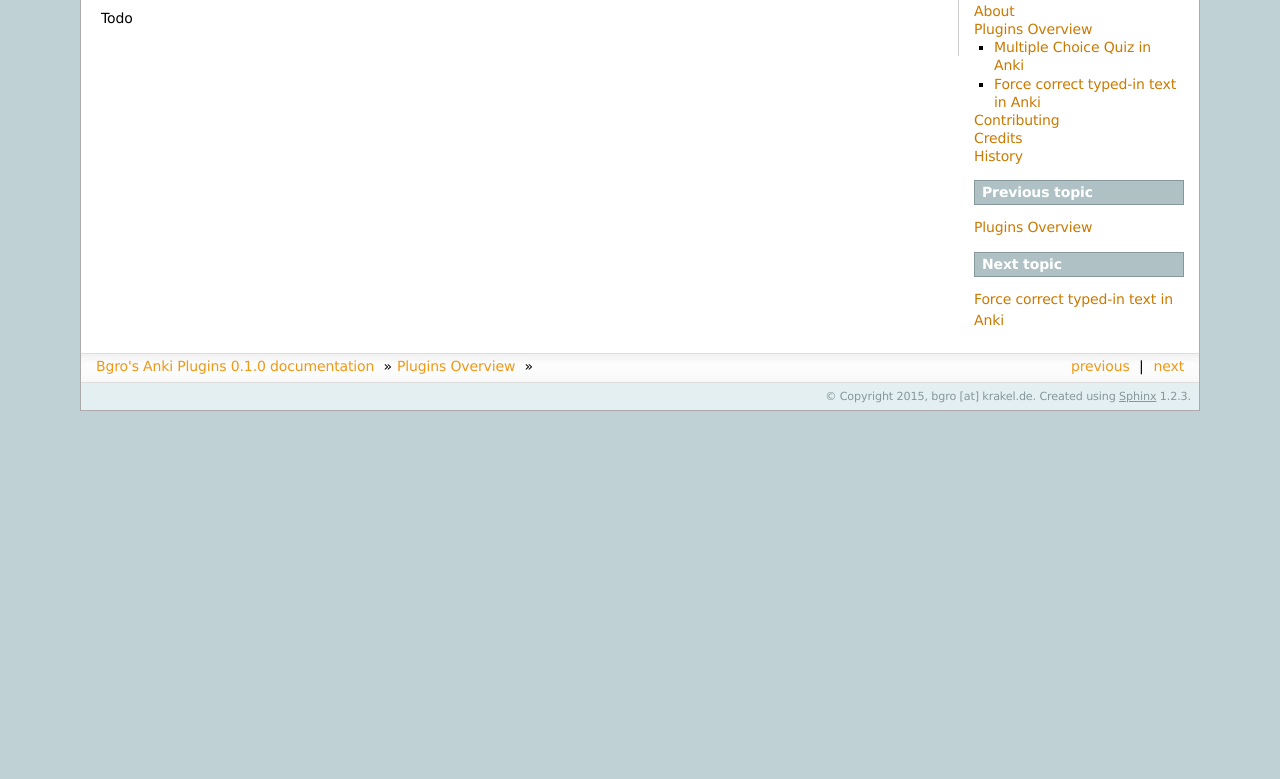
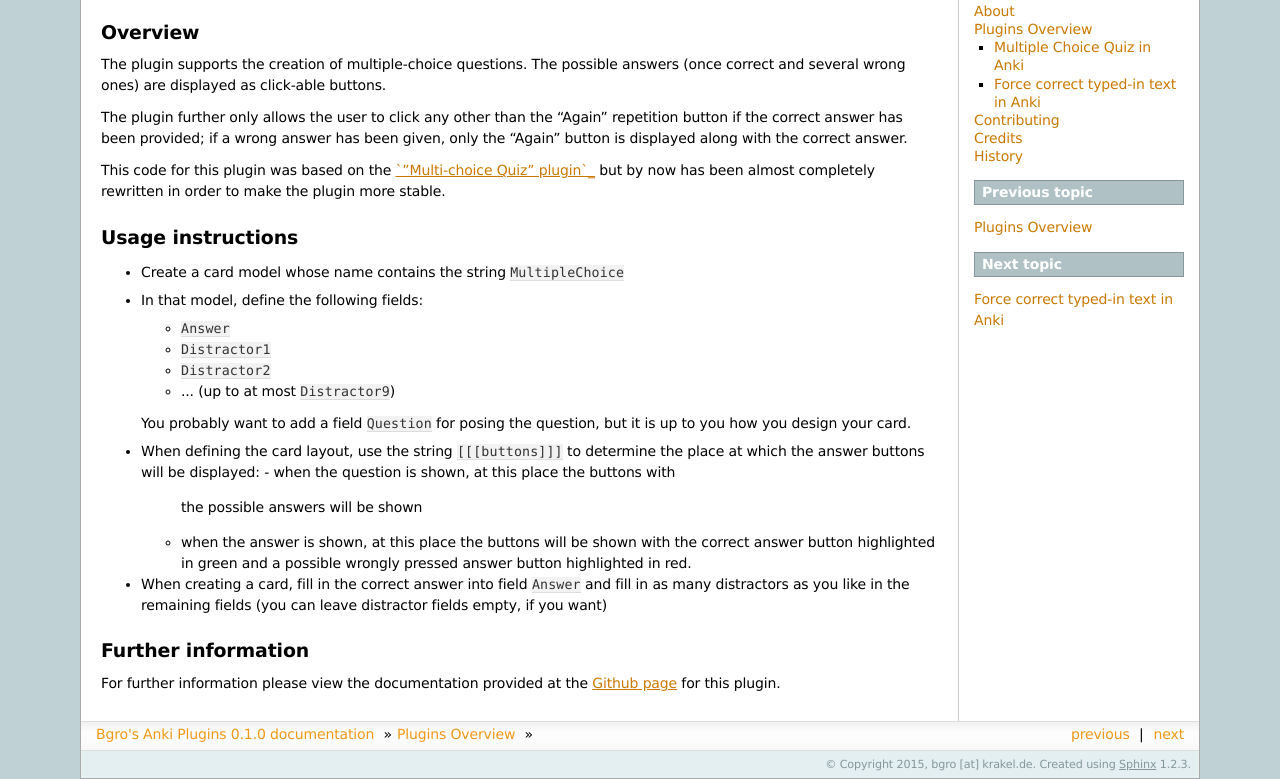
Before and after one commit to bgro/anki-plugins, a plain HTML site: page plugin_multiple_choice.html in a window 1280 px wide. Shown: the part 83-862 px from the top of the page. Before the commit the page ends 800 px from the top, so only its background shows below. Drawn offline with Linux system fonts and the light colour scheme.

Commit message:
Updating documentation.

```diff
--- a/plugin_multiple_choice.html
+++ b/plugin_multiple_choice.html
@@ -73,7 +73,57 @@
 
   <div class="section" id="multiple-choice-quiz-in-anki">
 <h1>Multiple Choice Quiz in Anki<a class="headerlink" href="#multiple-choice-quiz-in-anki" title="Permalink to this headline">¶</a></h1>
-<p>Todo</p>
+<div class="section" id="overview">
+<h2>Overview<a class="headerlink" href="#overview" title="Permalink to this headline">¶</a></h2>
+<p>The plugin supports the creation of multiple-choice questions. The possible
+answers (once correct and several wrong ones) are displayed as click-able
+buttons.</p>
+<p>The plugin further only allows the user to click any other than the
+&#8220;Again&#8221; repetition button if the correct answer has been provided; if
+a wrong answer has been given, only the &#8220;Again&#8221; button is displayed
+along with the correct answer.</p>
+<p>This code for this plugin was based on the <a href="#id1"><span class="problematic" id="id2">`&#8221;Multi-choice Quiz&#8221; plugin`_</span></a> but
+by now has been almost completely rewritten in order to make the plugin
+more stable.</p>
+</div>
+<div class="section" id="usage-instructions">
+<h2>Usage instructions<a class="headerlink" href="#usage-instructions" title="Permalink to this headline">¶</a></h2>
+<ul>
+<li><p class="first">Create a card model whose name contains the string <tt class="docutils literal"><span class="pre">MultipleChoice</span></tt></p>
+</li>
+<li><p class="first">In that model, define the following fields:</p>
+<ul class="simple">
+<li><tt class="docutils literal"><span class="pre">Answer</span></tt></li>
+<li><tt class="docutils literal"><span class="pre">Distractor1</span></tt></li>
+<li><tt class="docutils literal"><span class="pre">Distractor2</span></tt></li>
+<li>... (up to at most <tt class="docutils literal"><span class="pre">Distractor9</span></tt>)</li>
+</ul>
+<p>You probably want to add a field <tt class="docutils literal"><span class="pre">Question</span></tt> for posing the question,
+but it is up to you how you design your card.</p>
+</li>
+<li><p class="first">When defining the card layout, use the string <tt class="docutils literal"><span class="pre">[[[buttons]]]</span></tt> to
+determine the place at which the answer buttons will be displayed:
+- when the question is shown, at this place the buttons with</p>
+<blockquote>
+<div><p>the possible answers will be shown</p>
+</div></blockquote>
+<ul class="simple">
+<li>when the answer is shown, at this place the buttons will be
+shown with the correct answer button highlighted in green and a
+possible wrongly pressed answer button highlighted in red.</li>
+</ul>
+</li>
+<li><p class="first">When creating a card, fill in the correct answer into field <tt class="docutils literal"><span class="pre">Answer</span></tt>
+and fill in as many distractors as you like in the remaining fields
+(you can leave distractor fields empty, if you want)</p>
+</li>
+</ul>
+</div>
+<div class="section" id="further-information">
+<h2>Further information<a class="headerlink" href="#further-information" title="Permalink to this headline">¶</a></h2>
+<p>For further information please view the documentation provided
+at the <a class="reference external" href="http://bgro.github.io/anki-plugins/plugin_multiple_choice.html">Github page</a> for this plugin.</p>
+</div>
 </div>
 
 
```
Also changed, not shown: plugins_overview.html (+6 -1 lines), searchindex.js (+1 -1 lines), _sources/plugin_multiple_choice.txt.
